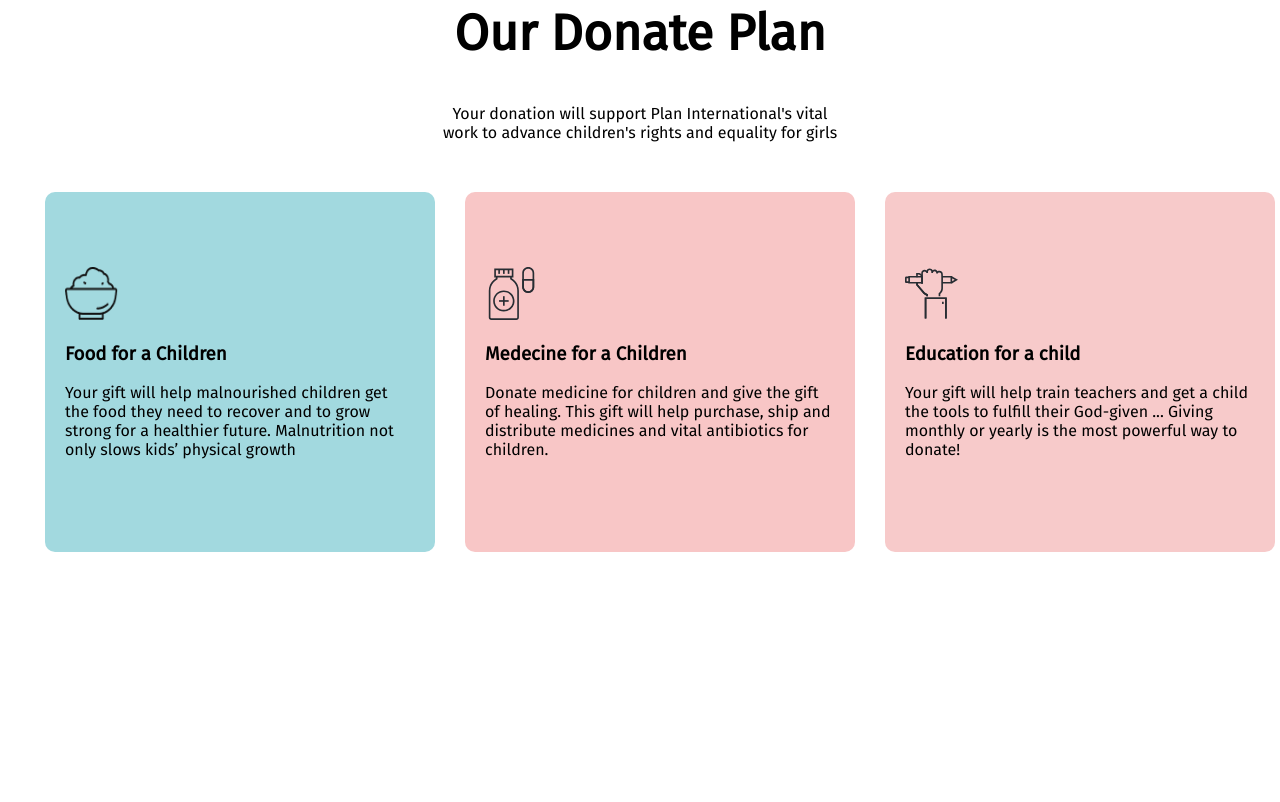
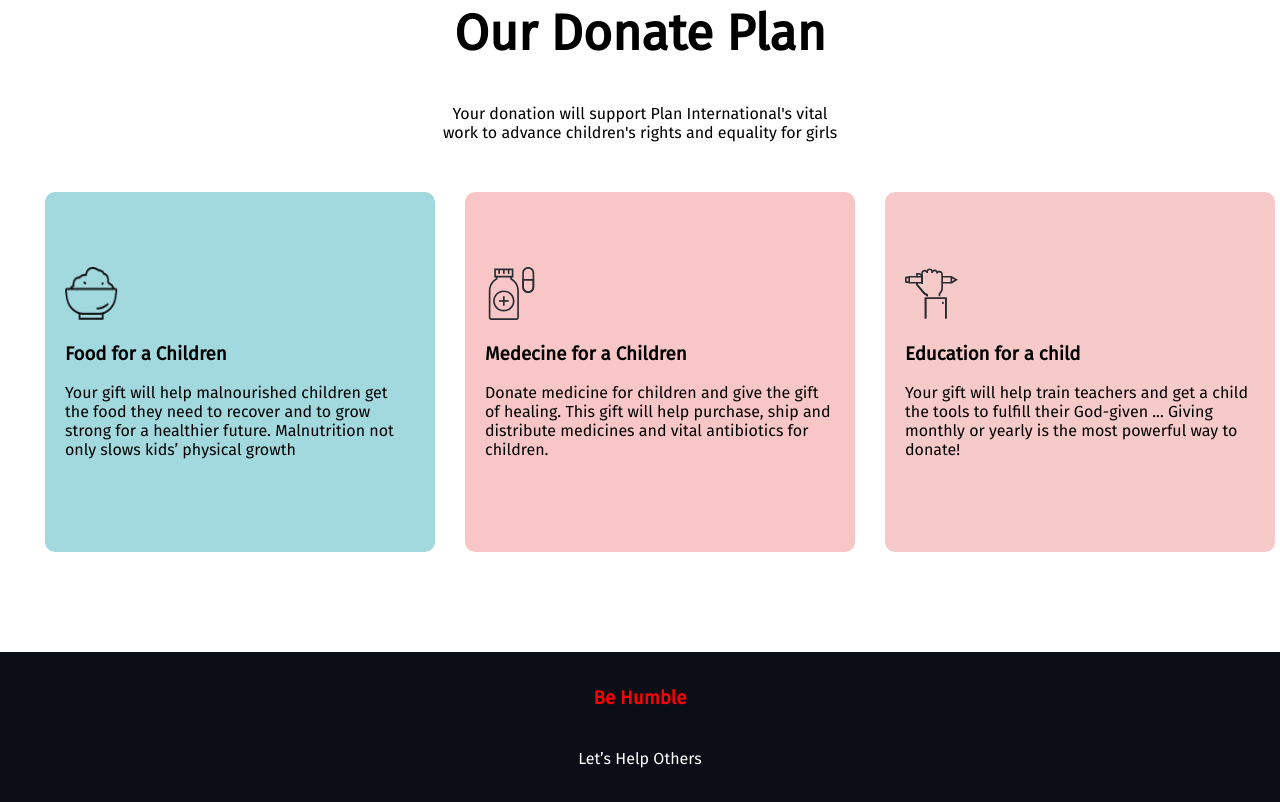
Before and after one commit to tamimhasan22/donate-today-assignment, a plain HTML site: page index.html in a window 1280 px wide. Shown: the part 985-1787 px from the top of the page. Before the commit the page ends 1537 px from the top, so only its background shows below. Drawn offline with Linux system fonts and the light colour scheme.

Commit message:
last part push

```diff
--- a/index.html
+++ b/index.html
@@ -78,7 +78,10 @@
         </div>
     </section>
 
-
 </body>
+<footer class="last-part">
+    <h3>Be Humble</h3>
+    <p>Let’s Help Others</p>
+</footer>
 
 </html>
--- a/style.css
+++ b/style.css
@@ -187,3 +187,18 @@ img {
 #edu {
     background-color: #f7caca;
 }
+
+.last-part {
+    margin-top: 100px;
+    height: 150px;
+    text-align: center;
+    background-color: #0B0D17;
+    color: white;
+}
+
+.last-part h3 {
+    color: red;
+    margin: 40px;
+    padding-top: 35px;
+
+}
```
